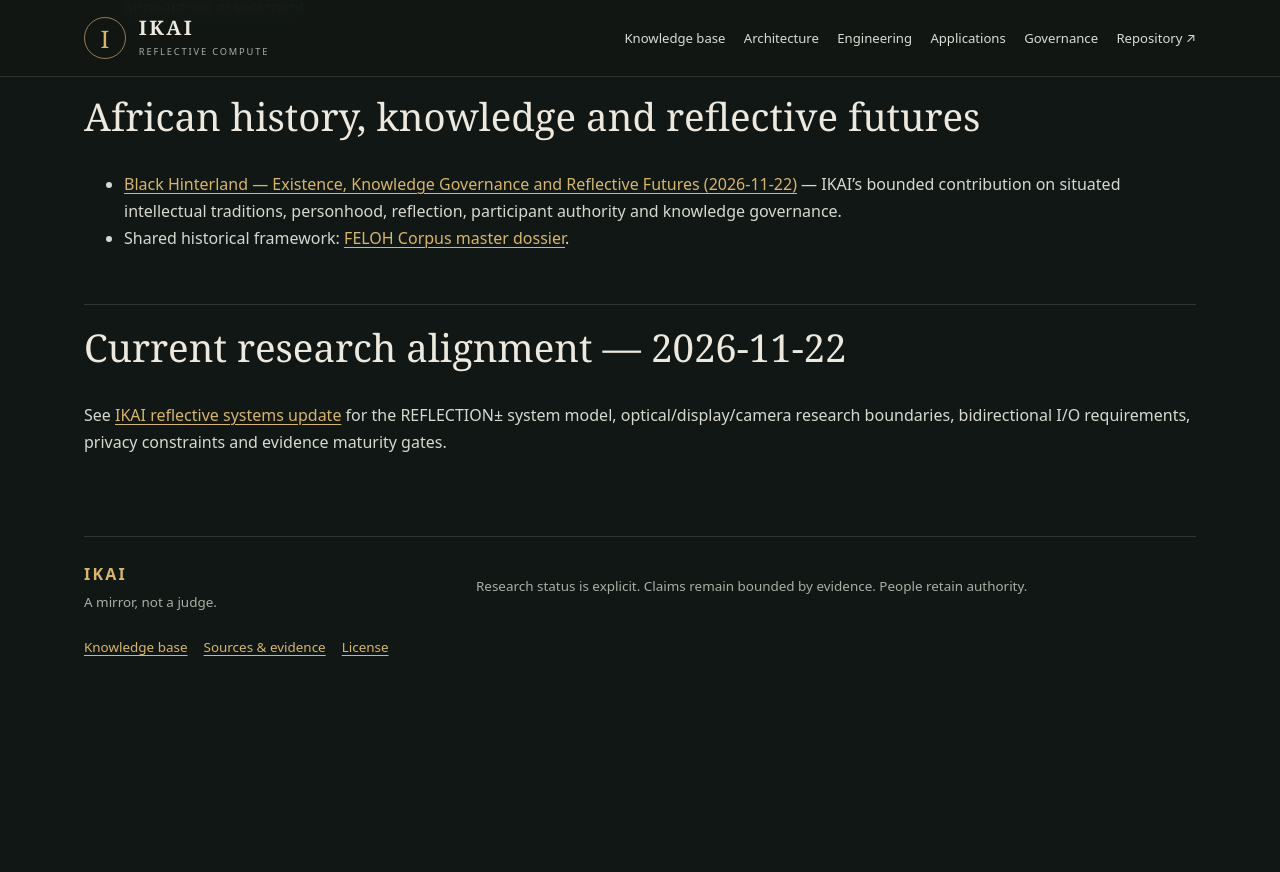
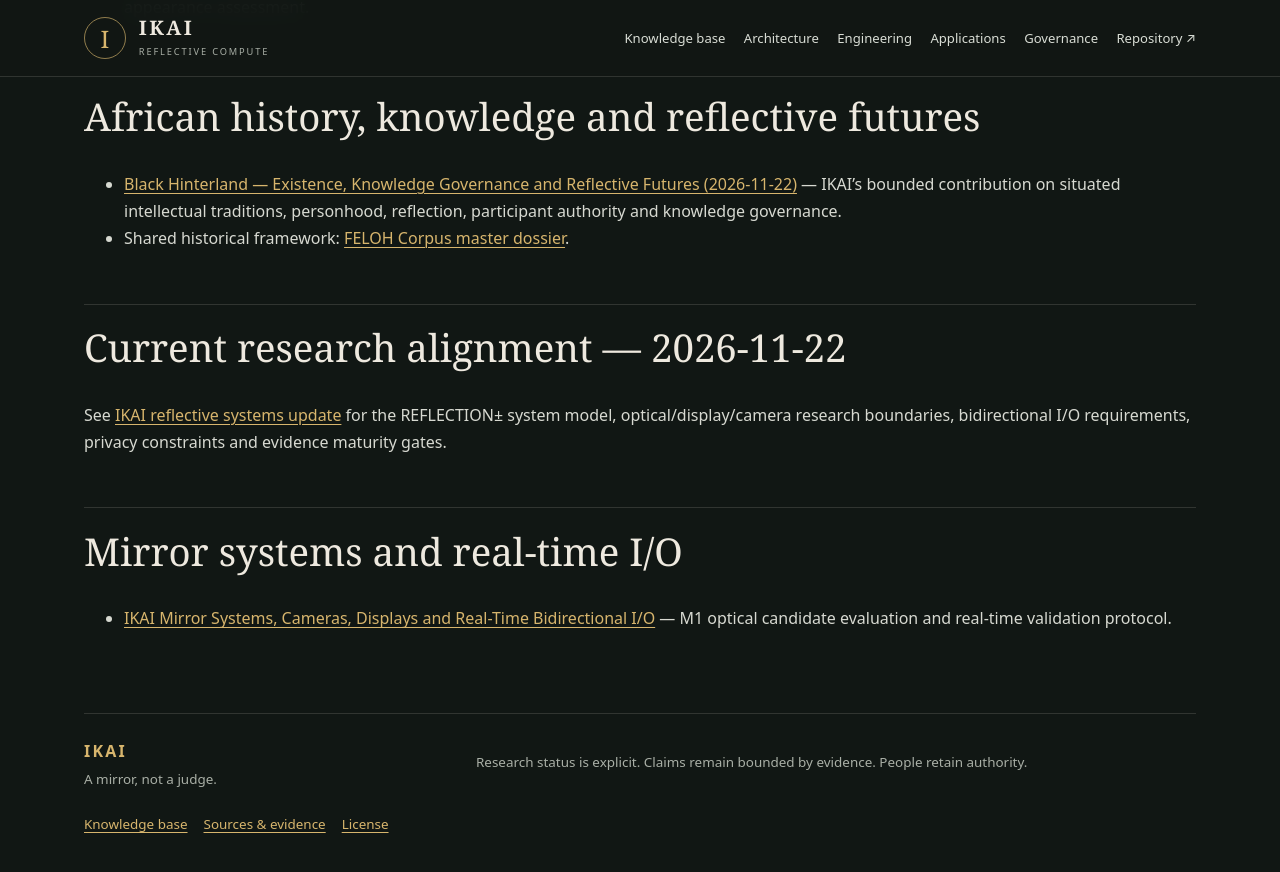
Before and after one commit to donfelohke/Ikai, a Jekyll site: the page built from docs/knowledge-base-index.md, in a window 1280 px wide and 900 px high, scrolled down 2729 px. Shown: the top 872 px of the window. Built offline with Jekyll 4.4.1, drawn with Linux system fonts in a browser that asks for light colours; our own code applies the rules of GitHub Pages for plain Markdown files; before the commit the page ends 3452 px from its top, so only the background shows below that.

Commit message:
docs: index real-time I/O and mirror systems research

```diff
--- a/docs/knowledge-base-index.md
+++ b/docs/knowledge-base-index.md
@@ -78,3 +78,8 @@ For every experiment, record the question, status/date, source commit, hardware/
 ## Current research alignment — 2026-11-22
 
 See [IKAI reflective systems update](ECOSYSTEM-UPDATE-2026-11-22.md) for the REFLECTION± system model, optical/display/camera research boundaries, bidirectional I/O requirements, privacy constraints and evidence maturity gates.
+
+
+## Mirror systems and real-time I/O
+
+- [IKAI Mirror Systems, Cameras, Displays and Real-Time Bidirectional I/O](IKAI-REALTIME-BIDIRECTIONAL-IO-AND-MIRROR-SYSTEMS-2026-11-22.md) — M1 optical candidate evaluation and real-time validation protocol.
```
